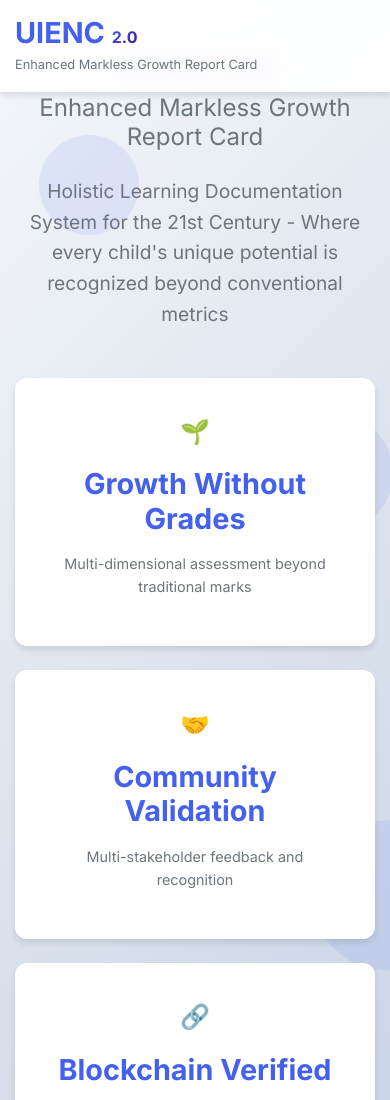
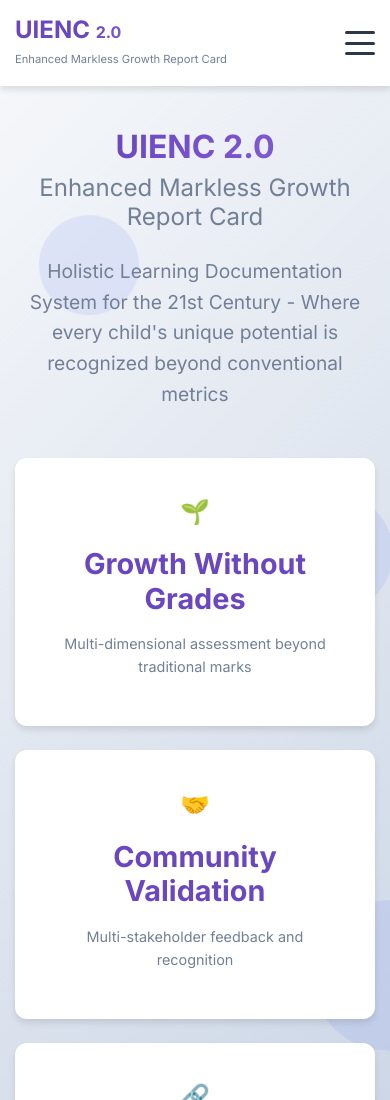
Before and after one commit to omniversalnexuscivilization-tech/uienc-dashboard, a plain HTML site: page index.html in a window 390 px wide. Shown: the top 1100 px of the page. Drawn offline with Linux system fonts and the light colour scheme.

Commit message:
Update global-style.css

```diff
--- a/global-style.css
+++ b/global-style.css
@@ -113,16 +113,50 @@ button {
 }
 
 /* Header Styles */
-#main-header {
+
+/* Global Styles */
+:root {
+    --primary-color: #6B46C1;
+    --primary-dark: #553C9A;
+    --primary-light: #9F7AEA;
+    --secondary-color: #805AD5;
+    --accent-color: #B794F4;
+    --success-color: #68D391;
+    --warning-color: #F56565;
+    --light-color: #f8f9fa;
+    --dark-color: #2D3748;
+    --gray-color: #718096;
+    --gradient: linear-gradient(135deg, #6B46C1, #805AD5);
+    --gradient-secondary: linear-gradient(135deg, #9F7AEA, #B794F4);
+    --gradient-hero: linear-gradient(135deg, #553C9A, #6B46C1, #805AD5);
+    --shadow: 0 4px 6px rgba(0, 0, 0, 0.1);
+    --shadow-lg: 0 10px 15px rgba(0, 0, 0, 0.1);
+    --shadow-xl: 0 20px 25px rgba(0, 0, 0, 0.1);
+    --border-radius: 12px;
+    --transition: all 0.3s ease;
+}
+
+/* Header Styles - Updated for Sticky Header */
+#main-header.sticky-header {
     position: fixed;
     top: 0;
     left: 0;
     width: 100%;
-    background: rgba(255, 255, 255, 0.95);
+    background: rgba(255, 255, 255, 0.98);
     backdrop-filter: blur(10px);
     z-index: 1000;
     box-shadow: var(--shadow);
     transition: var(--transition);
+    animation: slideDown 0.5s ease;
+}
+
+@keyframes slideDown {
+    from {
+        transform: translateY(-100%);
+    }
+    to {
+        transform: translateY(0);
+    }
 }
 
 .header-content {
@@ -130,6 +164,7 @@ button {
     justify-content: space-between;
     align-items: center;
     padding: 1rem 0;
+    position: relative;
 }
 
 .logo h1 {
@@ -150,10 +185,19 @@ button {
     color: var(--gray-color);
 }
 
-.main-nav ul {
+/* Main Navigation */
+.main-nav {
+    display: flex;
+    align-items: center;
+    gap: 2rem;
+}
+
+.nav-links {
     display: flex;
     list-style: none;
     gap: 2rem;
+    margin: 0;
+    padding: 0;
 }
 
 .nav-link {
@@ -161,6 +205,7 @@ button {
     color: var(--dark-color);
     position: relative;
     padding: 0.5rem 0;
+    transition: var(--transition);
 }
 
 .nav-link::after {
@@ -179,15 +224,28 @@ button {
     width: 100%;
 }
 
-.header-actions {
+.nav-link:hover {
+    color: var(--primary-color);
+}
+
+.nav-link.active {
+    color: var(--primary-color);
+    font-weight: 600;
+}
+
+/* Navigation Actions */
+.nav-actions {
     display: flex;
     gap: 1rem;
+    align-items: center;
 }
 
 .btn-login, .btn-register {
-    padding: 8px 16px;
+    padding: 8px 20px;
     border-radius: var(--border-radius);
     font-weight: 500;
+    transition: var(--transition);
+    font-size: 0.9rem;
 }
 
 .btn-login {
@@ -199,6 +257,8 @@ button {
 .btn-login:hover {
     background: var(--primary-color);
     color: white;
+    transform: translateY(-2px);
+    box-shadow: var(--shadow);
 }
 
 .btn-register {
@@ -206,23 +266,124 @@ button {
     color: white;
 }
 
-.mobile-menu-toggle {
+.btn-register:hover {
+    transform: translateY(-2px);
+    box-shadow: var(--shadow);
+    background: var(--primary-dark);
+}
+
+/* Hamburger Menu */
+.hamburger-menu {
     display: none;
     flex-direction: column;
     justify-content: space-between;
     width: 30px;
-    height: 21px;
+    height: 24px;
     background: transparent;
+    border: none;
+    cursor: pointer;
+    padding: 0;
+    z-index: 1001;
 }
 
-.mobile-menu-toggle span {
+.hamburger-line {
     display: block;
     height: 3px;
     width: 100%;
     background: var(--dark-color);
     border-radius: 3px;
     transition: var(--transition);
+    transform-origin: center;
 }
+
+/* Hamburger Menu Animation */
+.hamburger-menu.active .hamburger-line:nth-child(1) {
+    transform: rotate(45deg) translate(6px, 6px);
+}
+
+.hamburger-menu.active .hamburger-line:nth-child(2) {
+    opacity: 0;
+}
+
+.hamburger-menu.active .hamburger-line:nth-child(3) {
+    transform: rotate(-45deg) translate(6px, -6px);
+}
+
+/* Mobile Navigation */
+@media (max-width: 1024px) {
+    .hamburger-menu {
+        display: flex;
+    }
+
+    .main-nav {
+        position: fixed;
+        top: 100%;
+        left: 0;
+        width: 100%;
+        background: white;
+        flex-direction: column;
+        padding: 2rem;
+        box-shadow: var(--shadow-xl);
+        transform: translateY(-100%);
+        opacity: 0;
+        visibility: hidden;
+        transition: all 0.3s ease;
+        z-index: 999;
+    }
+
+    .main-nav.active {
+        transform: translateY(0);
+        opacity: 1;
+        visibility: visible;
+    }
+
+    .nav-links {
+        flex-direction: column;
+        gap: 1rem;
+        width: 100%;
+    }
+
+    .nav-link {
+        padding: 1rem;
+        border-radius: var(--border-radius);
+        transition: var(--transition);
+    }
+
+    .nav-link:hover {
+        background: var(--primary-light);
+        color: white;
+    }
+
+    .nav-actions {
+        flex-direction: column;
+        width: 100%;
+        gap: 1rem;
+        margin-top: 1rem;
+    }
+
+    .btn-login, .btn-register {
+        width: 100%;
+        text-align: center;
+        padding: 12px;
+    }
+}
+
+/* For very small screens */
+@media (max-width: 480px) {
+    .logo h1 {
+        font-size: 1.5rem;
+    }
+
+    .tagline {
+        font-size: 0.7rem;
+    }
+}
+
+/* Ensure content doesn't get hidden behind sticky header */
+main {
+    margin-top: 80px; /* Adjust based on header height */
+}
+
 
 /* Footer Styles */
 #main-footer {
```
